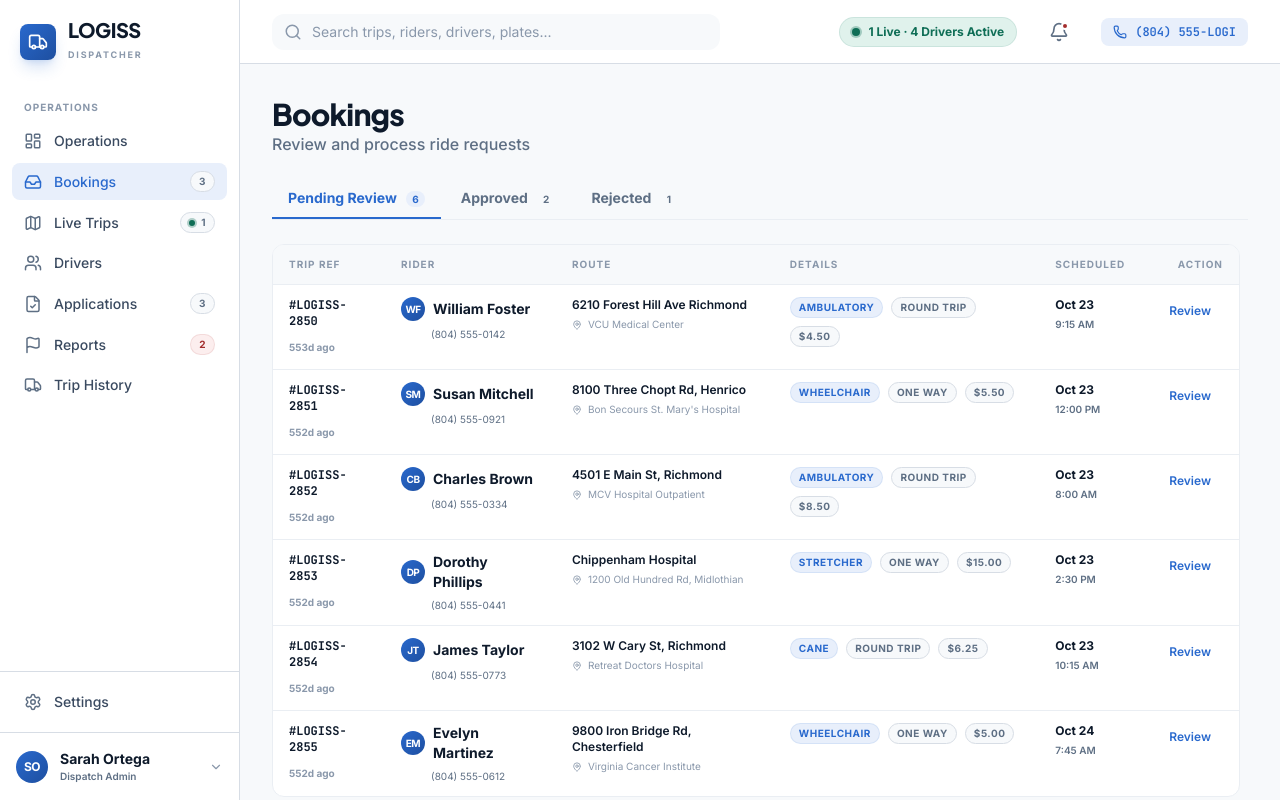
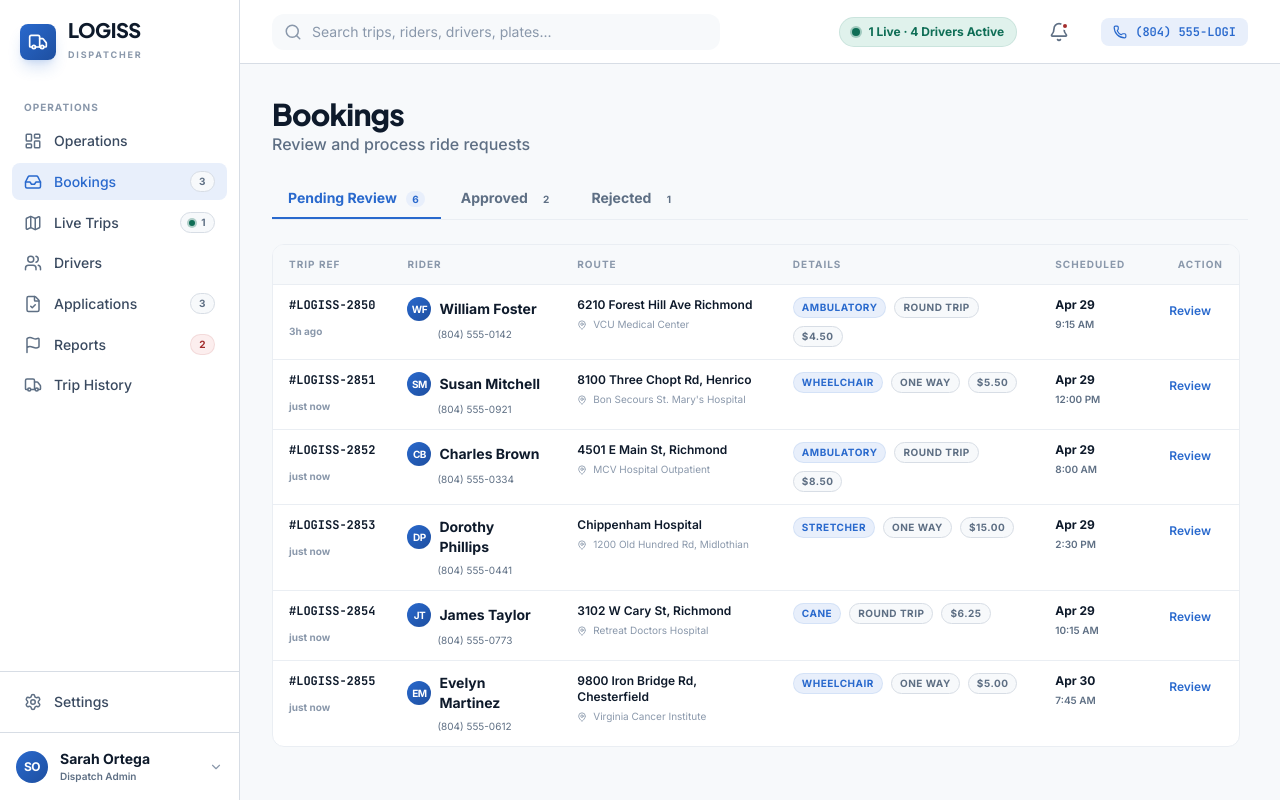
Before and after one commit to BeingSazzad/Loggiskabir-Dashboard, a React (Vite) app: page / in a window 1280 px wide. Both pictures are taken after a click on the element 1096 px from the left and 439 px from the top of the page. Built offline with nearby package versions, Linux system fonts and the light colour scheme.

Commit message:
fix: Updated mock dates to be realistic relative to today and fixed Trip Ref column wrapping

```diff
--- a/src/data/mockData.js
+++ b/src/data/mockData.js
@@ -62,7 +62,7 @@ export const trips = [
     pickup: '2401 Robious Rd, Chesterfield',
     stop: 'CVS Pharmacy, 7201 Midlothian Tpke (3 min)',
     dropoff: 'Chippenham Medical Center',
-    scheduledTime: '2024-10-22T08:30:00',
+    scheduledTime: '2026-04-28T08:30:00',
     actualPickup: '8:32 AM',
     actualStop: '8:52 AM',
     actualDropoff: '9:08 AM',
@@ -83,7 +83,7 @@ export const trips = [
     mobility: 'Wheelchair',
     pickup: '8720 Meadowbridge Rd Mechanicsville',
     dropoff: 'Memorial Regional Medical Center',
-    scheduledTime: '2024-10-22T11:15:00',
+    scheduledTime: '2026-04-28T11:15:00',
     distance: '12.4 mi',
     cost: 5.50,
     authId: 'HA-2024-3318-RJ'
@@ -97,7 +97,7 @@ export const trips = [
     mobility: 'Cane',
     pickup: '1547 Huguenot Rd Chesterfield',
     dropoff: 'Johnston-Willis Hospital',
-    scheduledTime: '2024-10-22T14:00:00',
+    scheduledTime: '2026-04-28T14:00:00',
     distance: '5.8 mi',
     cost: 4.50,
     authId: 'CH-2024-7702-EH'
@@ -114,13 +114,13 @@ export const trips = [
     pickup: '6210 Forest Hill Ave Richmond',
     stop: 'CVS Pharmacy - 7201 Midlothian Tpke',
     dropoff: 'VCU Medical Center',
-    scheduledTime: '2024-10-23T09:15:00',
+    scheduledTime: '2026-04-29T09:15:00',
     appointmentTime: '10:00 AM',
     cost: 4.50,
     paymentMethod: 'Card ending in 5512',
     paymentStatus: 'Auth Hold',
     authId: 'RC-2024-9912-WF',
-    submittedTime: '2024-10-21T16:32:00',
+    submittedTime: '2026-04-27T16:32:00',
     notes: 'First-time rider. Needs orientation.'
   },
   {
@@ -134,13 +134,13 @@ export const trips = [
     escort: 'Son James accompanies',
     pickup: '8100 Three Chopt Rd, Henrico',
     dropoff: "Bon Secours St. Mary's Hospital",
-    scheduledTime: '2024-10-23T12:00:00',
+    scheduledTime: '2026-04-29T12:00:00',
     appointmentTime: '12:45 PM',
     cost: 5.50,
     paymentMethod: 'Medicaid - VA',
     paymentStatus: 'Approved',
     authId: 'HE-2024-1182-SM',
-    submittedTime: '2024-10-22T08:15:00',
+    submittedTime: '2026-04-28T08:15:00',
   },
   {
     id: 'LOGISS-2852',
@@ -153,13 +153,13 @@ export const trips = [
     mobility: 'Ambulatory',
     pickup: '4501 E Main St, Richmond',
     dropoff: 'MCV Hospital Outpatient',
-    scheduledTime: '2024-10-23T08:00:00',
+    scheduledTime: '2026-04-29T08:00:00',
     appointmentTime: '08:45 AM',
     cost: 8.50,
     paymentMethod: 'Card ending in 1102',
     paymentStatus: 'Pending',
     authId: 'RC-2024-8821-CB',
-    submittedTime: '2024-10-22T09:30:00',
+    submittedTime: '2026-04-28T09:30:00',
   },
   {
     id: 'LOGISS-2853',
@@ -171,13 +171,13 @@ export const trips = [
     mobility: 'Stretcher',
     pickup: 'Chippenham Hospital',
     dropoff: '1200 Old Hundred Rd, Midlothian',
-    scheduledTime: '2024-10-23T14:30:00',
+    scheduledTime: '2026-04-29T14:30:00',
     appointmentTime: 'N/A',
     cost: 15.00,
     paymentMethod: 'Facility Paid',
     paymentStatus: 'Approved',
     authId: 'CH-2024-5519-DP',
-    submittedTime: '2024-10-22T10:05:00',
+    submittedTime: '2026-04-28T10:05:00',
     notes: 'Requires 2-man team for transfer.'
   },
   {
@@ -192,13 +192,13 @@ export const trips = [
     pickup: '3102 W Cary St, Richmond',
     stop: 'LabCorp - 1400 Boulevard',
     dropoff: 'Retreat Doctors Hospital',
-    scheduledTime: '2024-10-23T10:15:00',
+    scheduledTime: '2026-04-29T10:15:00',
     appointmentTime: '11:00 AM',
     cost: 6.25,
     paymentMethod: 'Card ending in 8911',
     paymentStatus: 'Auth Hold',
     authId: 'RC-2024-1093-JT',
-    submittedTime: '2024-10-22T11:45:00',
+    submittedTime: '2026-04-28T11:45:00',
   },
   {
     id: 'LOGISS-2855',
@@ -211,13 +211,13 @@ export const trips = [
     escort: 'Husband accompanies',
     pickup: '9800 Iron Bridge Rd, Chesterfield',
     dropoff: 'Virginia Cancer Institute',
-    scheduledTime: '2024-10-24T07:45:00',
+    scheduledTime: '2026-04-30T07:45:00',
     appointmentTime: '08:30 AM',
     cost: 5.00,
     paymentMethod: 'Insurance Covered',
     paymentStatus: 'Approved',
     authId: 'CH-2024-4410-EM',
-    submittedTime: '2024-10-22T13:20:00',
+    submittedTime: '2026-04-28T13:20:00',
   },
   {
     id: 'LOGISS-2801',
@@ -259,7 +259,7 @@ export const applications = [
   { id: 'APP-2024-1847', name: 'Jennifer Carter', initials: 'JC', county: 'Richmond City',
     license: { number: 'DL-VA-58291', expires: '2028-03-15', class: 'Class C' },
     vehicle: { make: 'Toyota Sienna', year: '2021', plate: 'VA · 6PR-2287', type: 'Ambulatory Van' },
-    certs: ['NEMT', 'CPR'], experience: '5–10 years', stage: 2, status: 'under_review', submitted: '2024-10-22T11:14:00' },
+    certs: ['NEMT', 'CPR'], experience: '5–10 years', stage: 2, status: 'under_review', submitted: '2026-04-28T11:14:00' },
   { id: 'APP-2024-1848', name: 'Marcus Williams', initials: 'MW', county: 'Henrico',
     license: { number: 'DL-VA-90817', expires: '2027-08-22', class: 'Class C' },
     vehicle: { make: 'Honda Odyssey', year: '2020', plate: 'VA · 3WL-9001', type: 'Wheelchair Van' },
@@ -273,7 +273,7 @@ export const applications = [
 export const reports = [
   { id: 'RPT-2024-0042', status: 'open', severity: 'high', type: 'Reckless driving',
     filedBy: { name: 'Linda Adams', role: 'rider' }, subject: { name: 'Robert Kim', role: 'driver', id: 'DRV-2024-4407' },
-    tripId: 'LOGISS-2790', description: 'Driver was speeding through residential area and ran a stop sign', submitted: '2024-10-21T15:24:00' },
+    tripId: 'LOGISS-2790', description: 'Driver was speeding through residential area and ran a stop sign', submitted: '2026-04-27T15:24:00' },
   { id: 'RPT-2024-0043', status: 'reviewing', severity: 'medium', type: 'No-show',
     filedBy: { name: 'Maria Garcia', role: 'driver', id: 'DRV-2024-7710' }, subject: { name: 'Frank Murphy', role: 'rider' },
     tripId: 'LOGISS-2812', description: 'Passenger did not show after 8 minute wait' },
--- a/src/pages/Bookings.jsx
+++ b/src/pages/Bookings.jsx
@@ -106,7 +106,7 @@ const Bookings = () => {
                       onClick={() => setSelectedBookingId(booking.id)}
                       className={`cursor-pointer transition-colors ${selectedBookingId === booking.id ? 'bg-primary-tint/40 hover:bg-primary-tint/60' : 'hover:bg-bg'}`}
                     >
-                      <td className="px-4 py-3 align-top w-28">
+                      <td className="px-4 py-3 align-top whitespace-nowrap">
                         <span className="font-mono text-xs font-bold text-ink block mb-1">#{booking.id}</span>
                         <span className="text-[10px] font-bold text-ink-4">{timeAgo(booking.submittedTime)}</span>
                       </td>
```
